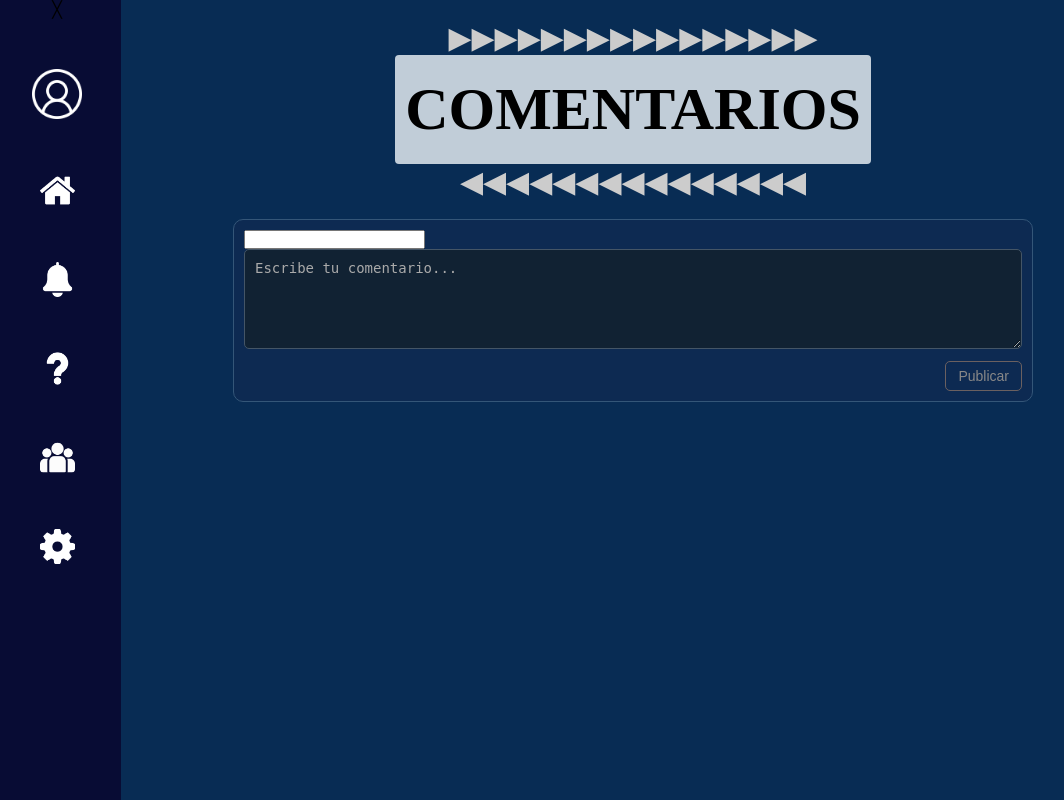
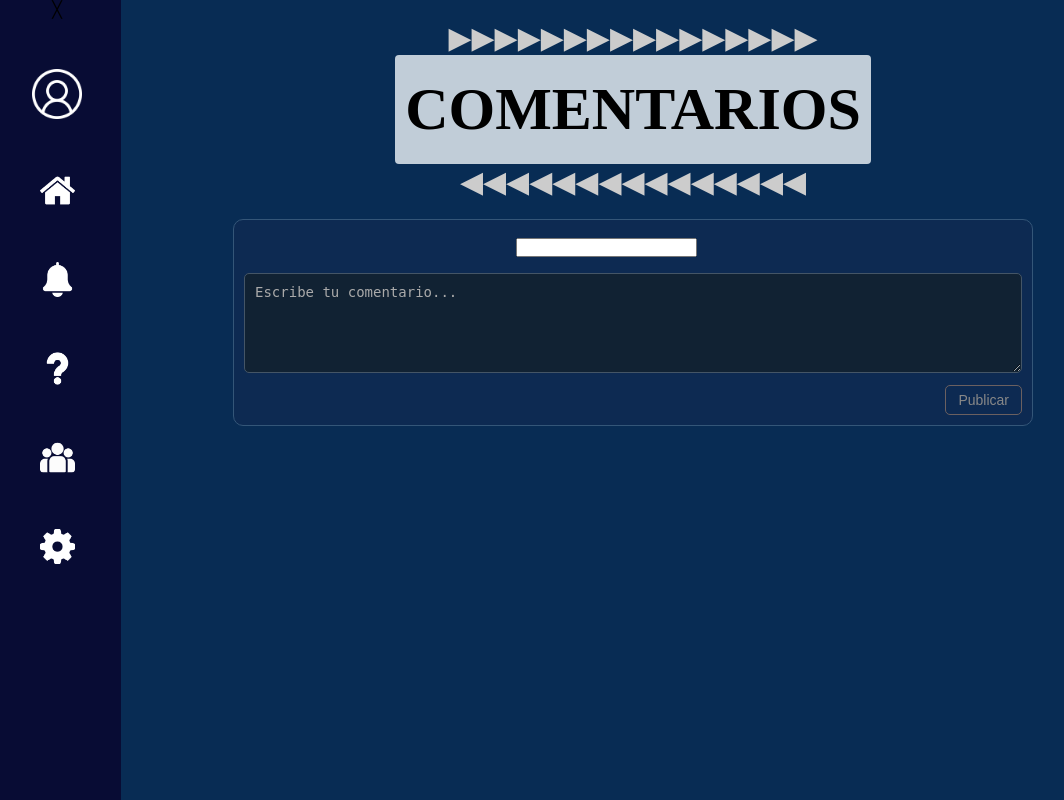
Before and after one commit to Taro2727/CET4, a Flask app: template templates/index/indexcomentario.html in a window 1280 px wide. Shown: the whole page, without its empty margins (7-1071 px from the left). Run offline with Flask 3, Linux system fonts and the light colour scheme; the template is opened without the code that fills it, so the values that code supplies are empty.

Commit message:
cambiamos el titulo de la pagina programacion osea que nosotros cambiamos el lugar  el titulo de la caja de comentario

```diff
--- a/indexanuncios.html
+++ b/indexanuncios.html
@@ -1,5 +1,5 @@
 <!DOCTYPE html>
-<html lang="en">
+<html lang="es">
 <head>
     <meta charset="UTF-8">
     <meta name="viewport" content="width=device-width, initial-scale=1.0">
--- a/static/css/indexcajacomentario.css
+++ b/static/css/indexcajacomentario.css
@@ -184,3 +184,18 @@ button:hover {
     font-size: 18px;
   }
 }
+.respuestasparaestilaruwu{
+  margin-top: 3rem;
+
+}
+
+#titulo{
+  margin-left: 35%;
+  margin-bottom: 1rem;
+  margin-top: 0.5rem;
+
+}
+.comment{
+
+
+}
```
